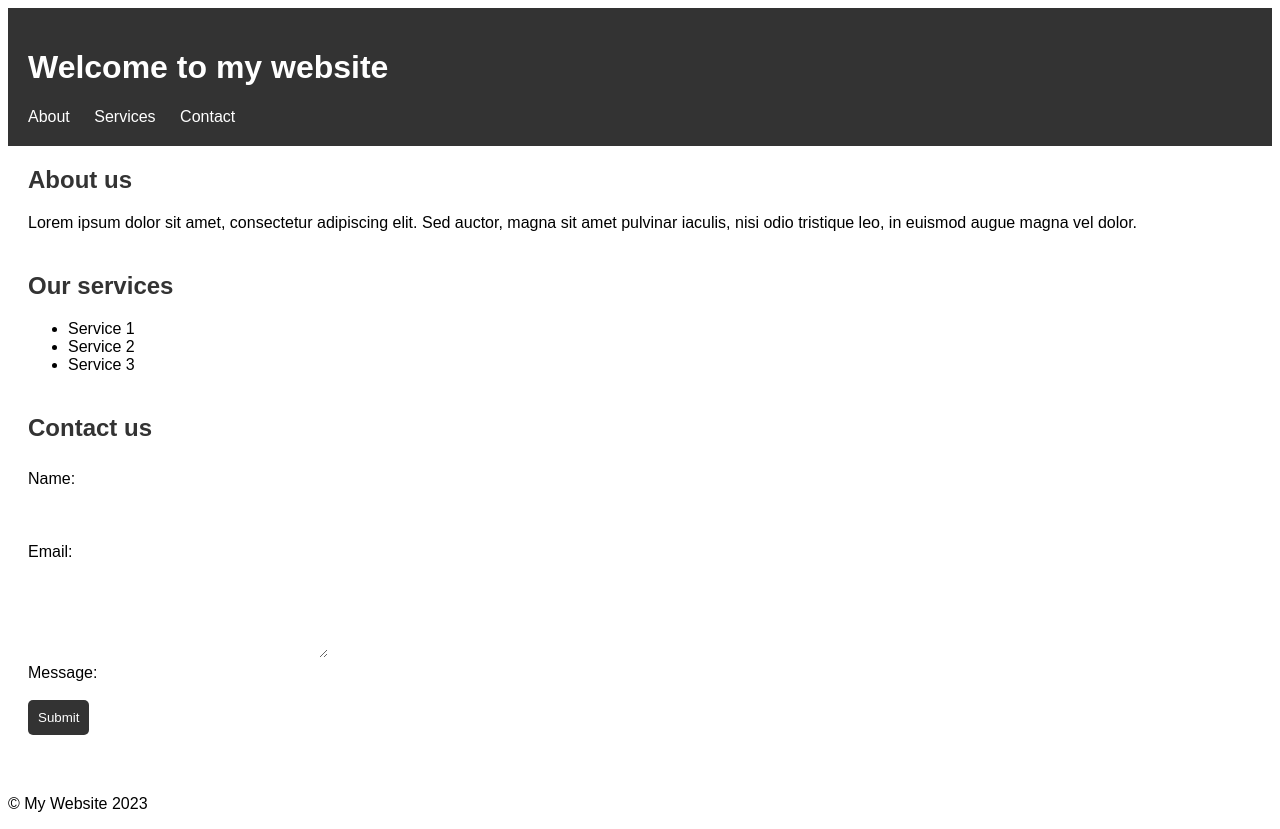
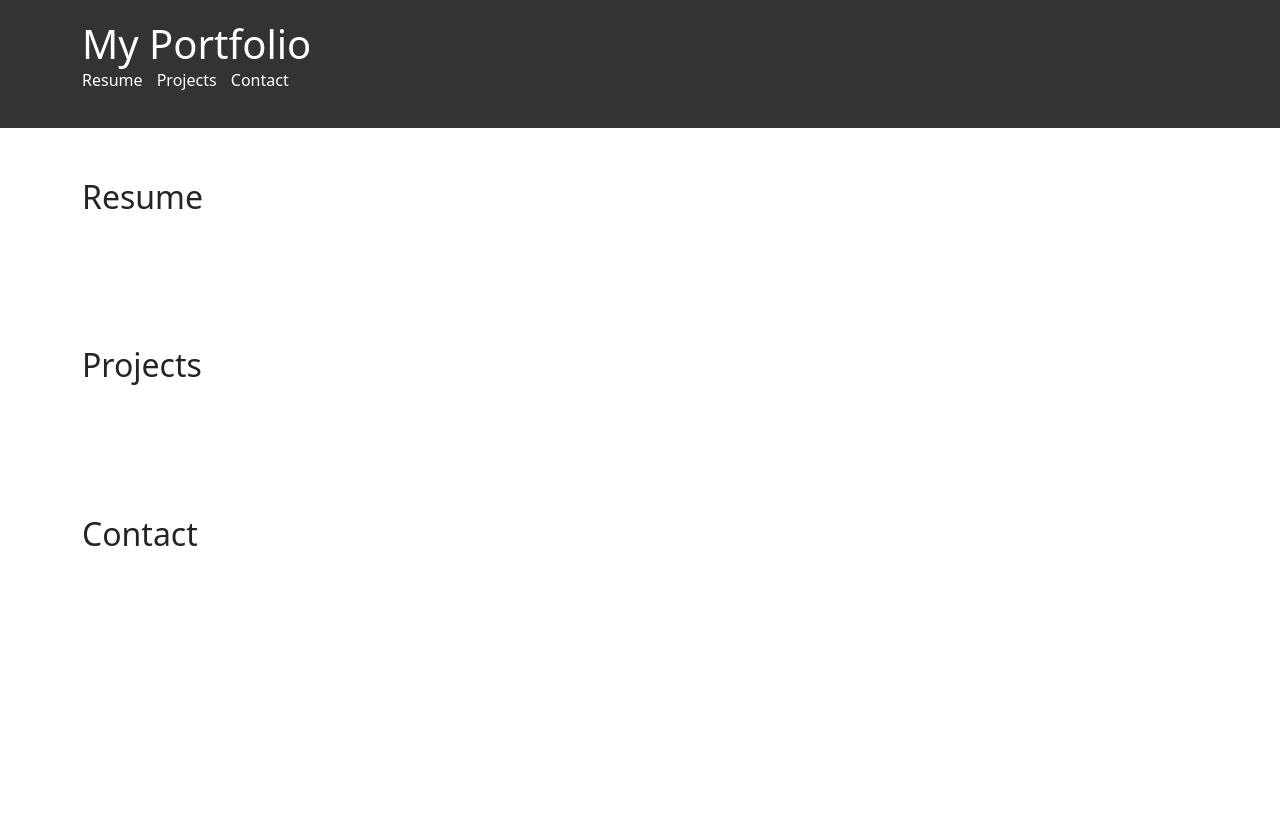
Before and after one commit to PrateekPethe/prateekpethe.github.io, a PHP site: page / in a window 1280 px wide. After the commit the page ends 546 px from the top, so only its background shows below. Run offline with PHP 8.4, Linux system fonts and the light colour scheme.

Commit message:
Update index.php

```diff
--- a/index.php
+++ b/index.php
@@ -1,49 +1,90 @@
 <!DOCTYPE html>
 <html>
 <head>
-	<title>My Website</title>
-	<link rel="stylesheet" type="text/css" href="style.css">
+  <title>My Portfolio</title>
+  <!-- Add Bootstrap CSS -->
+  <link rel="stylesheet" href="https://cdnjs.cloudflare.com/ajax/libs/bootstrap/5.3.0/css/bootstrap.min.css">
+  <style>
+    /* Add your own custom CSS styles here */
+
+    /* Example styling for the header and navigation */
+    header {
+      background-color: #333;
+      color: #fff;
+      padding: 20px;
+    }
+
+    h1 {
+      margin: 0;
+    }
+
+    nav ul {
+      list-style-type: none;
+      padding: 0;
+    }
+
+    nav ul li {
+      display: inline;
+      margin-right: 10px;
+    }
+
+    nav ul li a {
+      color: #fff;
+      text-decoration: none;
+    }
+
+    /* Example styling for the sections */
+    section {
+      padding: 50px 0;
+    }
+
+    h2 {
+      margin-bottom: 30px;
+    }
+  </style>
 </head>
 <body>
   <header>
-		<h1>Welcome to my website</h1>
+    <div class="container">
+      <h1>My Portfolio</h1>
       <nav>
         <ul>
-				<li><a href="#about">About</a></li>
-				<li><a href="#services">Services</a></li>
+          <li><a href="#resume">Resume</a></li>
+          <li><a href="#projects">Projects</a></li>
           <li><a href="#contact">Contact</a></li>
         </ul>
       </nav>
+    </div>
   </header>
-	<main>
-		<section id="about">
-			<h2>About us</h2>
-			<p>Lorem ipsum dolor sit amet, consectetur adipiscing elit. Sed auctor, magna sit amet pulvinar iaculis, nisi odio tristique leo, in euismod augue magna vel dolor.</p>
+
+  <section id="resume">
+    <div class="container">
+      <h2>Resume</h2>
+      <!-- Insert your resume content here -->
+    </div>
   </section>
-		<section id="services">
-			<h2>Our services</h2>
-			<ul>
-				<li>Service 1</li>
-				<li>Service 2</li>
-				<li>Service 3</li>
-			</ul>
+
+  <section id="projects">
+    <div class="container">
+      <h2>Projects</h2>
+      <!-- Insert your project details and descriptions here -->
+    </div>
   </section>
+
   <section id="contact">
-			<h2>Contact us</h2>
-			<form>
-				<label for="name">Name:</label>
-				<input type="text" id="name" name="name"><br><br>
-				<label for="email">Email:</label>
-				<input type="email" id="email" name="email"><br><br>
-				<label for="message">Message:</label>
-				<textarea id="message" name="message"></textarea><br><br>
-				<input type="submit" value="Submit">
-			</form>
+    <div class="container">
+      <h2>Contact</h2>
+      <!-- Insert your contact information and any contact form if desired -->
+    </div>
   </section>
-	</main>
+
   <footer>
-		<p>&copy; My Website 2023</p>
+    <div class="container">
+      <!-- Add your footer content here -->
+    </div>
   </footer>
-	<script src="script.js"></script>
+
+  <!-- Add Bootstrap JS (optional) -->
+  <script src="https://cdnjs.cloudflare.com/ajax/libs/bootstrap/5.3.0/js/bootstrap.bundle.min.js"></script>
 </body>
 </html>
```
Lines whose indentation alone changed are shown as unchanged.
